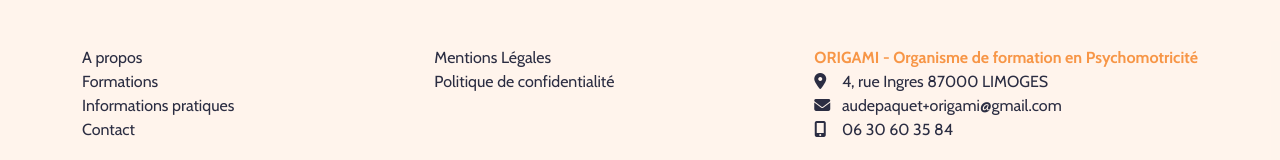
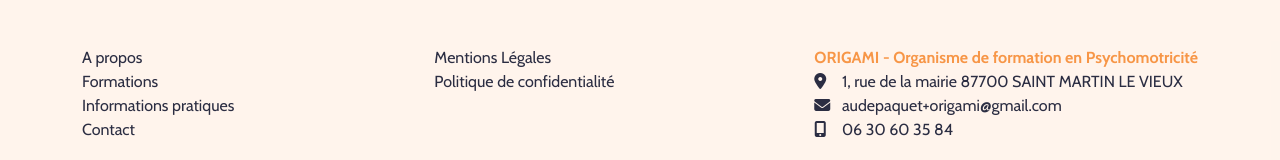
Before and after one commit to annecemech/Origami, a plain HTML site: page informations-legales.html in a window 1280 px wide. Shown: the part 4278-4438 px from the top of the page. Drawn offline with nearby package versions, Linux system fonts and the light colour scheme; a script that the page names is missing.

Commit message:
Update informations-legales.html

```diff
--- a/informations-legales.html
+++ b/informations-legales.html
@@ -243,7 +243,7 @@
         </ul>
         <div class="card-address">
           <span class="text-orange"><strong>ORIGAMI - Organisme de formation en Psychomotricité</strong></span>
-          <span><span class="icon-box"><i class="fa-solid fa-location-dot"></i></span> 4, rue Ingres 87000 LIMOGES</span>
+          <span><span class="icon-box"><i class="fa-solid fa-location-dot"></i></span> 1, rue de la mairie 87700 SAINT MARTIN LE VIEUX</span>
           <span><span class="icon-box"><i class="fa-solid fa-envelope"></i></span> <a
               href="mailto:audepaquet+origami@gmail.com">audepaquet+origami@gmail.com</a></span>
           <span><span class="icon-box"><i class="fa-solid fa-mobile-screen-button"></i></span> <a
```
